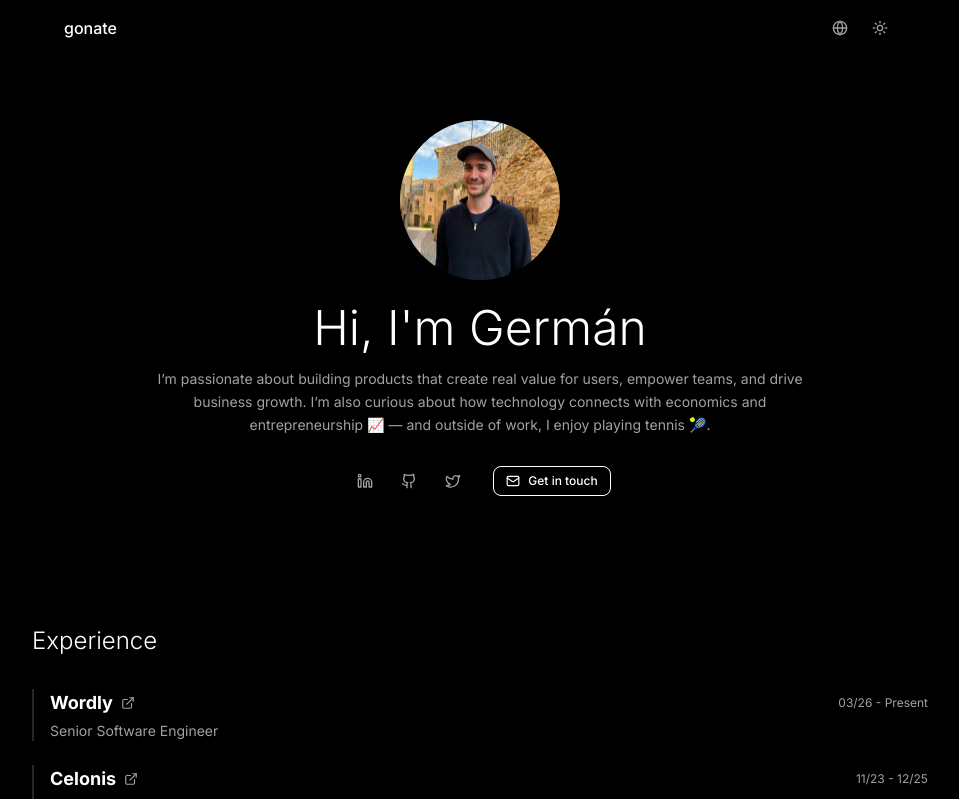
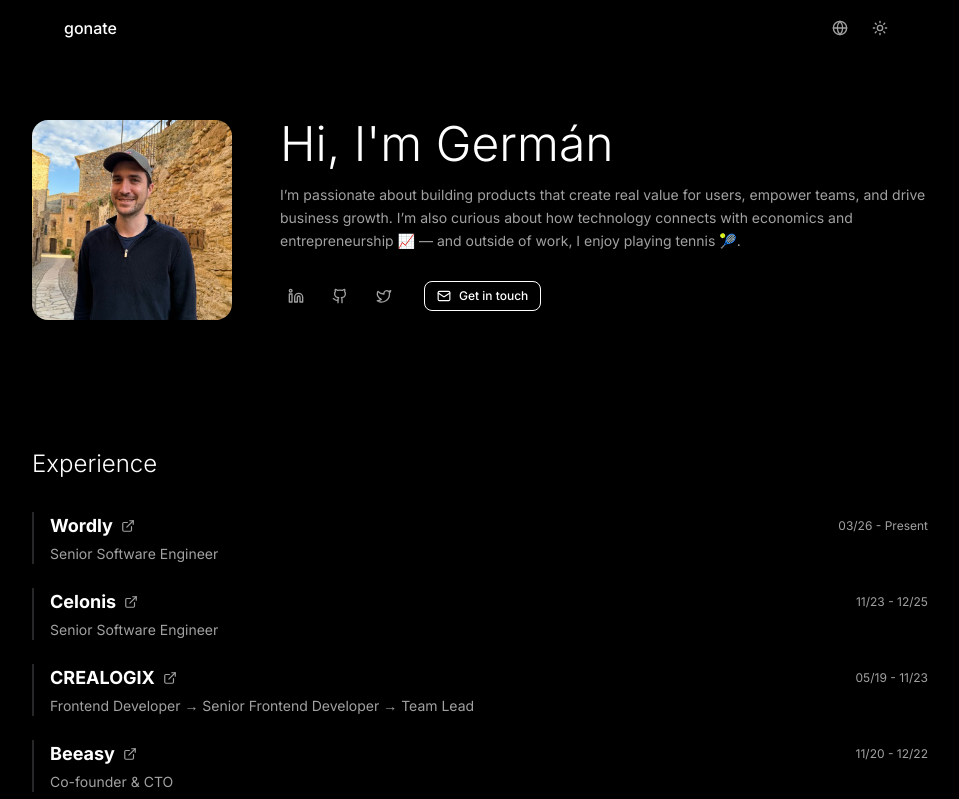
Before and after one commit to germanonate/portfolio, a Next.js app: page / in a window 1280 px wide. Shown: the top 799 px of the page, without its empty margins (160-1119 px from the left). Built offline with nearby package versions, Linux system fonts and the light colour scheme.

Commit message:
redesign hero layout: side-by-side on desktop, square photo with rounded corners
Co-Authored-By: Claude Sonnet 4.6 <noreply@anthropic.com>

```diff
--- a/components/hero.tsx
+++ b/components/hero.tsx
@@ -28,15 +28,15 @@ export function Hero() {
   return (
     <section className="py-16 px-6 lg:px-8 bg-white dark:bg-black">
       <div className="container mx-auto max-w-4xl">
-        <div className="flex flex-col items-center text-center space-y-6">
+        <div className="flex flex-col items-center text-center lg:flex-row lg:items-start lg:text-left lg:gap-12">
           {/* Profile Image */}
-          <div className="relative">
+          <div className="relative flex-shrink-0 mb-6 lg:mb-0">
             <Image
               src="/headshot.png"
               alt="Germán Oñate"
-              width={160}
-              height={160}
-              className="rounded-full"
+              width={200}
+              height={200}
+              className="rounded-2xl"
               priority
             />
           </div>
@@ -48,7 +48,7 @@ export function Hero() {
             <p className="text-sm text-muted-foreground leading-relaxed">{t("summary")}</p>
 
             {/* Social Media Links */}
-            <div className="flex items-center justify-center space-x-3 pt-3">
+            <div className="flex items-center justify-center lg:justify-start space-x-3 pt-3">
               {socialLinks.map((link) => {
                 const Icon = link.icon
                 return (
```
